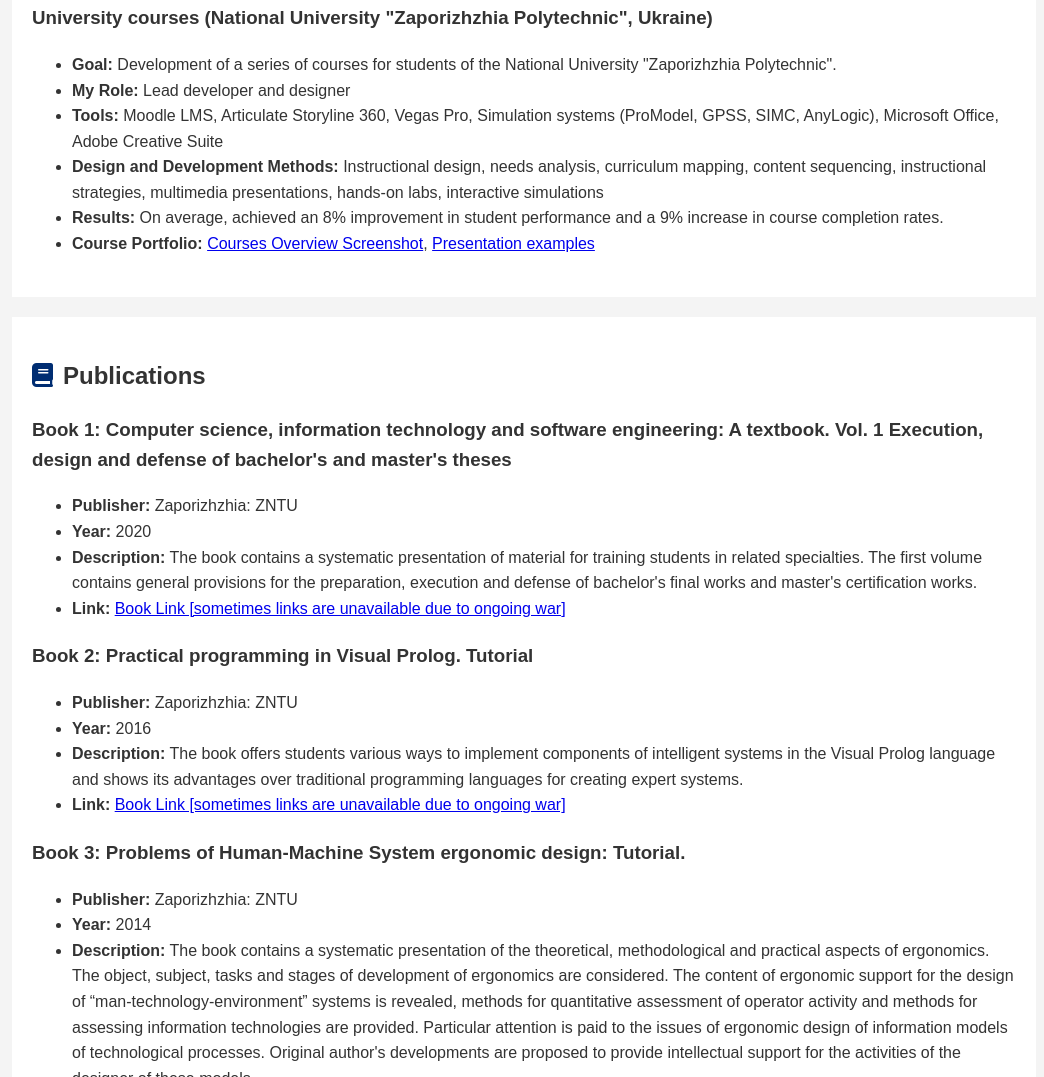
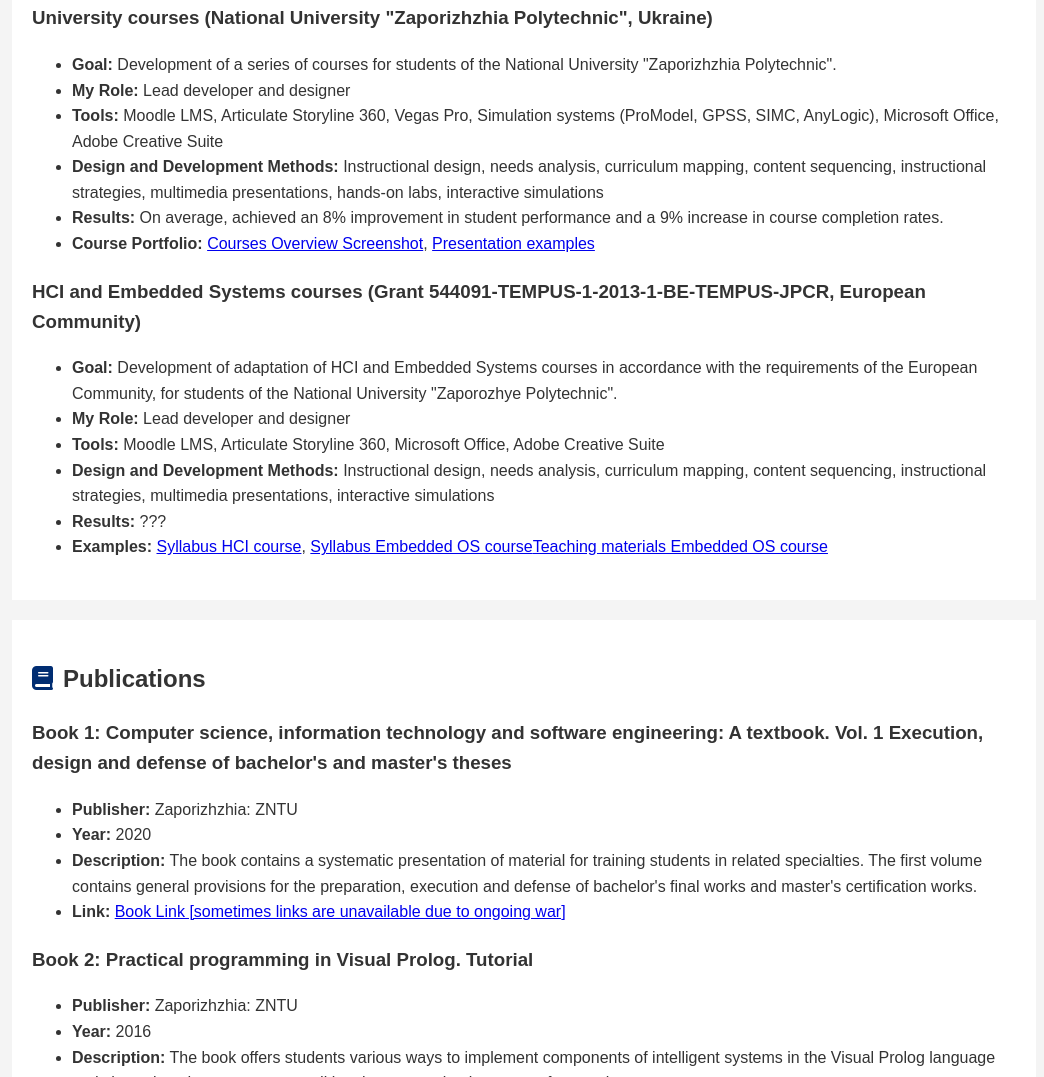
Before and after one commit to Serhii-erg/Serhii-erg.github.io, a plain HTML site: page index.html in a window 1280 px wide. Shown: the part 1743-2820 px from the top of the page, without its empty margins (116-1160 px from the left). Drawn offline with Linux system fonts and the light colour scheme.

Commit message:
New paragraf

```diff
--- a/index.html
+++ b/index.html
@@ -171,7 +171,17 @@
     </ul>
 </div>
 
-
+            <div class="project">
+    <h3>HCI and Embedded Systems courses (Grant 544091-TEMPUS-1-2013-1-BE-TEMPUS-JPCR, European Community)</h3>
+    <ul>
+        <li><strong>Goal:</strong> Development of adaptation of HCI and Embedded Systems courses in accordance with the requirements of the European Community, for students of the National University "Zaporozhye Polytechnic".</li>
+        <li><strong>My Role:</strong> Lead developer and designer</li>
+        <li><strong>Tools:</strong> Moodle LMS, Articulate Storyline 360, Microsoft Office, Adobe Creative Suite</li>
+        <li><strong>Design and Development Methods:</strong> Instructional design, needs analysis, curriculum mapping, content sequencing, instructional strategies, multimedia presentations, interactive simulations</li>
+        <li><strong>Results:</strong> ???</li>
+        <li><strong>Examples:</strong> <a href="DESIRE_Syllabus.pdf" target="_blank">Syllabus HCI course</a>, <a href="DESIRE_EnbOS.pdf" target="_blank">Syllabus Embedded OS course</a><a href="Method_VOS.pdf" target="_blank">Teaching materials Embedded OS course</a></li>
+    </ul>
+</div>
         </section>
 
         <section id="publications" class="content">
```
